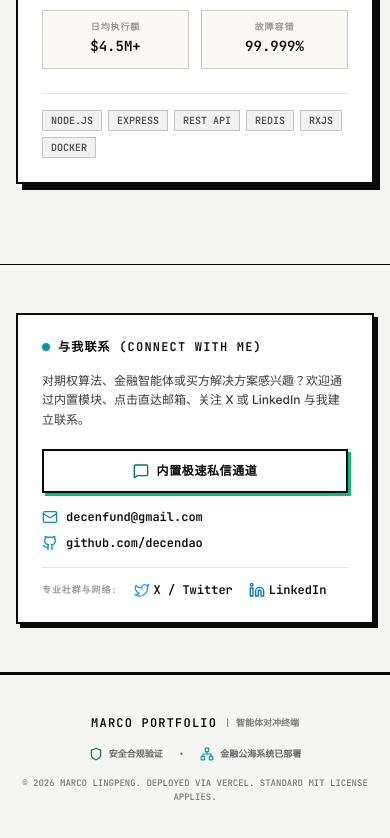
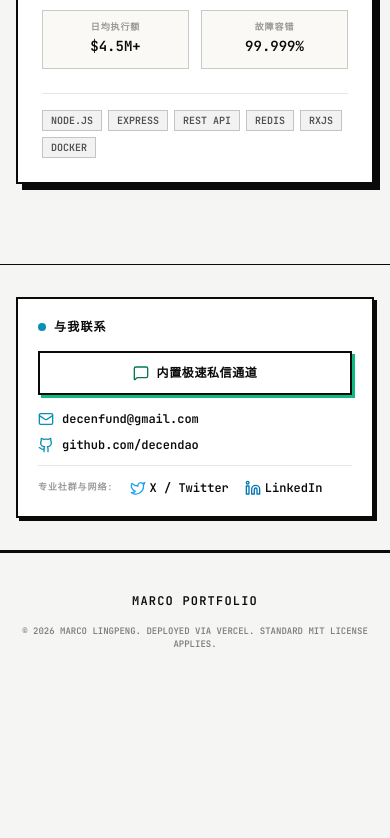
Before and after one commit to decendao/Profile-Page, a React (Vite) app: page / in a window 390 px wide. Shown: the part 4171-5009 px from the top of the page. After the commit the page ends 4863 px from the top, so only its background shows below. Built offline with nearby package versions, Linux system fonts and the light colour scheme.

Commit message:
refactor: clean up UI and refine contact section
Removed redundant helper messages and adjusted padding, spacing, and shadow styles for the connect section to improve visual focus.

```diff
--- a/src/App.tsx
+++ b/src/App.tsx
@@ -91,21 +91,6 @@ export default function App() {
               </button>
             </div>
 
-            {/* Helper Message */}
-            <div className="hidden sm:flex items-center gap-2 text-[10px] font-mono font-bold text-brand-border/60 uppercase">
-              {activeTab === 'bio' ? (
-                <>
-                  <span>{lang === 'en' ? 'Currently viewing Lead Bio' : '正在浏览主买方投研履历'}</span>
-                  <ArrowRight className="w-3 h-3 text-brand-cyan" />
-                </>
-              ) : (
-                <>
-                  <span>{lang === 'en' ? 'Dedicated Black-Scholes Terminal' : '进入专属独立 Black-Scholes 计算控制台'}</span>
-                  <ArrowRight className="w-3 h-3 text-brand-green" />
-                </>
-              )}
-            </div>
-
           </div>
         </div>
 
@@ -127,17 +112,12 @@ export default function App() {
                 <SelectedProjects lang={lang} />
 
                 {/* Minimalist Connect Section */}
-                <section className="py-12 bg-brand-dark px-4 border-b border-brand-border">
-                  <div className="max-w-xl mx-auto border-2 border-brand-border bg-white p-6 rounded-none shadow-[4px_4px_0px_#0A0A0A] space-y-4">
+                <section className="py-8 bg-brand-dark px-4 border-b border-brand-border">
+                  <div className="max-w-xl mx-auto border-2 border-brand-border bg-white p-5 rounded-none shadow-[3px_3px_0px_#0A0A0A] space-y-3">
                     <h3 className="font-mono text-xs font-black text-brand-border uppercase tracking-widest flex items-center gap-2">
                       <span className="w-2 h-2 rounded-full bg-brand-cyan" />
-                      {lang === 'en' ? 'CONNECT WITH ME' : '与我联系 (Connect with me)'}
+                      {lang === 'en' ? 'CONNECT WITH ME' : '与我联系'}
                     </h3>
-                    <p className="text-xs text-brand-border/80 font-medium font-sans leading-relaxed">
-                      {lang === 'en'
-                        ? 'Interested in quantum options algorithms, AI agents, or buy-side solutions? Let’s trade ideas or explore collaborations.'
-                        : '对期权算法、金融智能体或买方解决方案感兴趣？欢迎通过内置模块、点击直达邮箱、关注 X 或 LinkedIn 与我建立联系。'}
-                    </p>
                     <div className="grid grid-cols-1 sm:grid-cols-2 gap-4 pt-1">
                       {/* Built-in quick email action */}
                       <button
@@ -227,22 +207,9 @@ export default function App() {
 
       {/* Premium Minimalist Footer */}
       <footer className="border-t-2 border-brand-border bg-brand-dark py-10 px-4 text-center">
-        <div className="max-w-7xl mx-auto flex flex-col md:flex-row items-center justify-between gap-4">
+        <div className="max-w-7xl mx-auto flex flex-col sm:flex-row items-center justify-between gap-4">
           <div className="flex items-center gap-2">
             <span className="font-mono text-xs text-brand-border font-black tracking-widest uppercase">MARCO PORTFOLIO</span>
-            <span className="text-[9px] text-brand-border/50 font-mono font-black uppercase">{lang === 'en' ? '| Quantitative Terminal' : '| 智能体对冲终端'}</span>
-          </div>
-
-          <div className="flex items-center gap-4 text-brand-border/60 font-mono text-[9px] font-black uppercase">
-            <span className="flex items-center gap-1.5">
-              <Shield className="w-3.5 h-3.5 text-brand-green" />
-              {lang === 'en' ? 'SECURE INTEGRITY' : '安全合规验证'}
-            </span>
-            <span>&bull;</span>
-            <span className="flex items-center gap-1.5">
-              <Network className="w-3.5 h-3.5 text-brand-cyan" />
-              {lang === 'en' ? 'SYSTEMS ACTIVE' : '金融公海系统已部署'}
-            </span>
           </div>
 
           <p className="text-[9px] text-brand-border/50 font-mono font-black uppercase">
```
